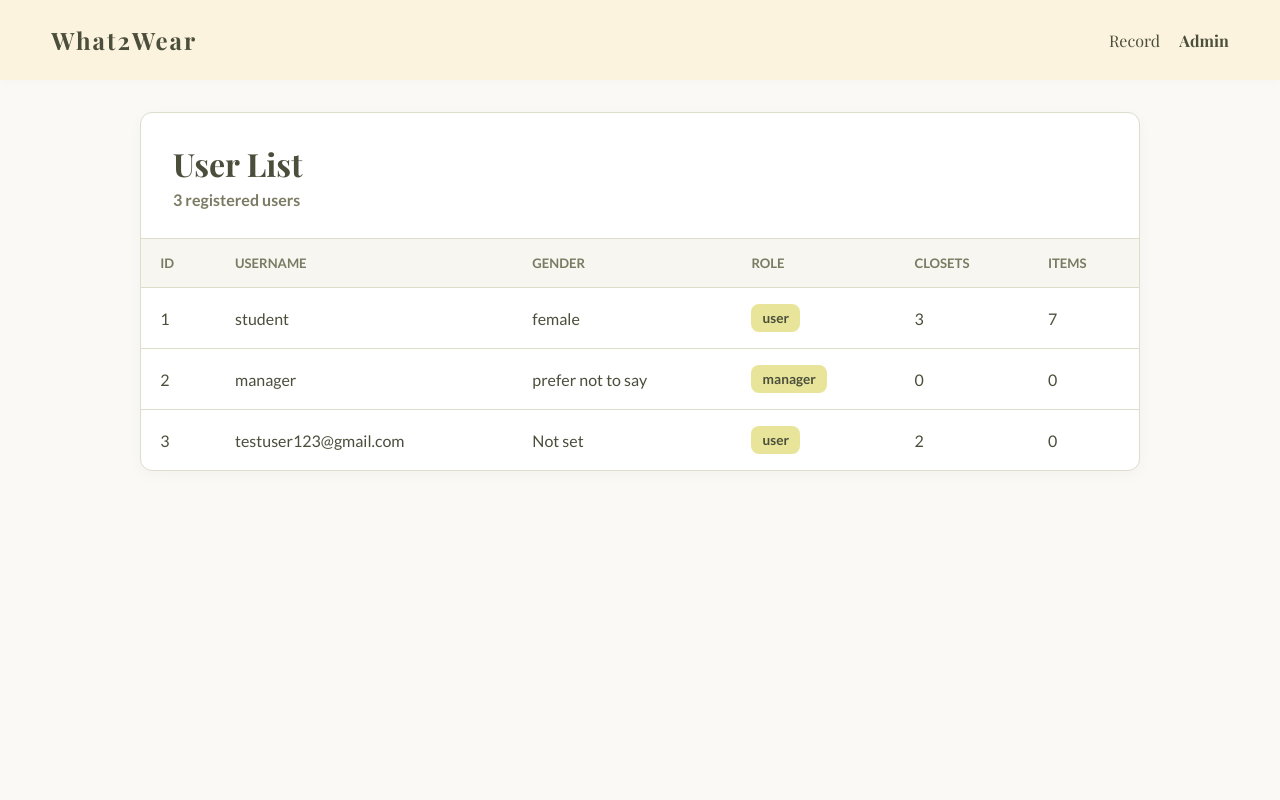
After one commit to chinpang1010/cant-see-group, a Flask app: page /admin in a window 1280 px wide. The commit adds this page. Run offline with Flask 3, Linux system fonts and the light colour scheme; data comes from the database, SQL or seed files in the repository; both versions use the stored data as it was after the commit.

Commit message:
Add admin page

```diff
--- a/api/sql.py
+++ b/api/sql.py
@@ -165,6 +165,25 @@ class Member:
     @staticmethod
     def get_all_account():
         return DB.fetchall("SELECT username FROM USER ORDER BY username")
+
+    @staticmethod
+    def get_all_users():
+        return DB.fetchall(
+            """
+            SELECT
+                U.u_id,
+                U.username,
+                COALESCE(U.gender, '') AS gender,
+                U.role,
+                COUNT(DISTINCT C.c_id) AS closet_count,
+                COUNT(DISTINCT I.item_id) AS item_count
+            FROM USER U
+            LEFT JOIN CLOSET C ON U.u_id = C.u_id
+            LEFT JOIN CLOTH_ITEM I ON C.c_id = I.c_id
+            GROUP BY U.u_id
+            ORDER BY U.u_id
+            """
+        )
 
     @staticmethod
     def create_member(data):
--- a/app.py
+++ b/app.py
@@ -80,6 +80,17 @@ def record():
 @app.route("/record.html")
 def record_alias():
     return redirect(url_for("record"))
+
+
+@app.route("/admin")
+def admin():
+    users = [dict(row) for row in Member.get_all_users()]
+    return render_template("admin.html", users=users)
+
+
+@app.route("/admin.html")
+def admin_alias():
+    return redirect(url_for("admin"))
 
 
 @app.route("/api/auth/login", methods=["POST"])
--- /dev/null
+++ b/static/admin.css
@@ -0,0 +1,152 @@
+:root {
+    --light-green: #e8e59b;
+    --olive-green: #c4c197;
+    --grey: #ddddcc;
+    --nav-bg: #fbf3dd;
+    --bg-color: #faf9f6;
+    --text-dark: #4a4e3b;
+}
+
+* {
+    margin: 0;
+    padding: 0;
+    box-sizing: border-box;
+}
+
+body {
+    min-height: 100vh;
+    font-family: 'Lato', sans-serif;
+    background-color: var(--bg-color);
+    color: var(--text-dark);
+}
+
+.navbar {
+    display: flex;
+    justify-content: space-between;
+    align-items: center;
+    padding: 1.5rem 4vw;
+    background-color: var(--nav-bg);
+    font-family: 'Playfair Display', serif;
+    font-size: 1rem;
+    box-shadow: 0 2px 10px rgba(0, 0, 0, 0.02);
+}
+
+.nav-logo {
+    font-size: 1.5rem;
+    font-weight: 700;
+    letter-spacing: 2px;
+}
+
+.logo-link,
+.nav-link {
+    color: inherit;
+    text-decoration: none;
+    transition: opacity 0.3s;
+}
+
+.logo-link:hover,
+.nav-link:hover {
+    opacity: 0.7;
+}
+
+.nav-right {
+    display: flex;
+    align-items: center;
+    gap: 1.2rem;
+}
+
+.nav-link.active {
+    font-weight: 700;
+}
+
+.admin-container {
+    padding: 2rem 4vw;
+}
+
+.admin-panel {
+    max-width: 1000px;
+    margin: 0 auto;
+    background-color: #fff;
+    border: 1px solid var(--grey);
+    border-radius: 12px;
+    box-shadow: 0 4px 15px rgba(0, 0, 0, 0.03);
+    overflow: hidden;
+}
+
+.admin-heading {
+    display: flex;
+    justify-content: space-between;
+    align-items: center;
+    gap: 1rem;
+    padding: 1.8rem 2rem;
+    border-bottom: 1px solid var(--grey);
+}
+
+.admin-heading h1 {
+    font-family: 'Playfair Display', serif;
+    font-size: 2rem;
+    margin-bottom: 0.35rem;
+}
+
+.admin-heading p {
+    color: #7b7a62;
+    font-weight: 700;
+}
+
+.user-table-wrap {
+    overflow-x: auto;
+}
+
+.user-table {
+    width: 100%;
+    border-collapse: collapse;
+    min-width: 680px;
+}
+
+.user-table th,
+.user-table td {
+    padding: 1rem 1.2rem;
+    text-align: left;
+    border-bottom: 1px solid var(--grey);
+}
+
+.user-table th {
+    background-color: #f7f6f0;
+    color: #7b7a62;
+    font-size: 0.82rem;
+    letter-spacing: 0;
+    text-transform: uppercase;
+}
+
+.user-table tr:last-child td {
+    border-bottom: none;
+}
+
+.role-badge {
+    display: inline-flex;
+    align-items: center;
+    min-height: 28px;
+    padding: 0.35rem 0.7rem;
+    border-radius: 8px;
+    background-color: var(--light-green);
+    color: var(--text-dark);
+    font-size: 0.85rem;
+    font-weight: 700;
+}
+
+.empty-row {
+    text-align: center;
+    color: #7b7a62;
+}
+
+@media (max-width: 700px) {
+    .navbar,
+    .admin-heading {
+        align-items: flex-start;
+        flex-direction: column;
+    }
+
+    .admin-panel {
+        border-radius: 8px;
+    }
+}
--- a/static/record.css
+++ b/static/record.css
@@ -60,13 +60,15 @@ textarea {
     letter-spacing: 2px;
 }
 
-.logo-link {
+.logo-link,
+.nav-link {
     text-decoration: none;
     color: inherit;
     transition: opacity 0.3s;
 }
 
-.logo-link:hover {
+.logo-link:hover,
+.nav-link:hover {
     opacity: 0.7;
 }
 
--- a/static/script.js
+++ b/static/script.js
@@ -530,6 +530,7 @@ document.addEventListener('DOMContentLoaded', () => {
         if (!navRight) return;
         navRight.innerHTML = `
             <a href="/record" class="nav-record-link">Record</a>
+            <a href="/admin" class="nav-record-link">Admin</a>
             <div class="user-profile">
                 <svg width="18" height="18" viewBox="0 0 24 24" fill="none" stroke="currentColor" stroke-width="2" stroke-linecap="round" stroke-linejoin="round"><path d="M20 21v-2a4 4 0 0 0-4-4H8a4 4 0 0 0-4 4v2"></path><circle cx="12" cy="7" r="4"></circle></svg>
                 <span>${escapeHtml(username)}</span>
@@ -554,6 +555,7 @@ document.addEventListener('DOMContentLoaded', () => {
         if (!navRight) return;
         navRight.innerHTML = `
             <a href="/record" class="nav-record-link">Record</a>
+            <a href="/admin" class="nav-record-link">Admin</a>
             <span class="login">
                 <svg width="18" height="18" viewBox="0 0 24 24" fill="none" stroke="currentColor" stroke-width="2" stroke-linecap="round" stroke-linejoin="round"><path d="M20 21v-2a4 4 0 0 0-4-4H8a4 4 0 0 0-4 4v2"></path><circle cx="12" cy="7" r="4"></circle></svg>
                 Log In
--- /dev/null
+++ b/templates/admin.html
@@ -0,0 +1,65 @@
+<!DOCTYPE html>
+<html lang="en">
+<head>
+    <meta charset="UTF-8">
+    <meta name="viewport" content="width=device-width, initial-scale=1.0">
+    <title>What2Wear | Admin</title>
+    <link rel="stylesheet" href="/static/admin.css">
+    <link rel="preconnect" href="https://fonts.googleapis.com">
+    <link rel="preconnect" href="https://fonts.gstatic.com" crossorigin>
+    <link href="https://fonts.googleapis.com/css2?family=Lato:wght@300;400;700&family=Playfair+Display:wght@400;700&display=swap" rel="stylesheet">
+</head>
+<body>
+    <header class="navbar">
+        <div class="nav-logo">
+            <a href="/" class="logo-link">What2Wear</a>
+        </div>
+        <div class="nav-right">
+            <a href="/record" class="nav-link">Record</a>
+            <a href="/admin" class="nav-link active">Admin</a>
+        </div>
+    </header>
+
+    <main class="admin-container">
+        <section class="admin-panel">
+            <div class="admin-heading">
+                <div>
+                    <h1>User List</h1>
+                    <p>{{ users|length }} registered users</p>
+                </div>
+            </div>
+
+            <div class="user-table-wrap">
+                <table class="user-table">
+                    <thead>
+                        <tr>
+                            <th>ID</th>
+                            <th>Username</th>
+                            <th>Gender</th>
+                            <th>Role</th>
+                            <th>Closets</th>
+                            <th>Items</th>
+                        </tr>
+                    </thead>
+                    <tbody>
+                        {% for user in users %}
+                        <tr>
+                            <td>{{ user.u_id }}</td>
+                            <td>{{ user.username }}</td>
+                            <td>{{ user.gender or 'Not set' }}</td>
+                            <td><span class="role-badge">{{ user.role }}</span></td>
+                            <td>{{ user.closet_count }}</td>
+                            <td>{{ user.item_count }}</td>
+                        </tr>
+                        {% else %}
+                        <tr>
+                            <td colspan="6" class="empty-row">No users found.</td>
+                        </tr>
+                        {% endfor %}
+                    </tbody>
+                </table>
+            </div>
+        </section>
+    </main>
+</body>
+</html>
--- a/templates/index.html
+++ b/templates/index.html
@@ -16,6 +16,7 @@
         </div>
         <div class="nav-right">
             <a href="/record" class="nav-record-link">Record</a>
+            <a href="/admin" class="nav-record-link">Admin</a>
             <span class="login">
                 <svg width="18" height="18" viewBox="0 0 24 24" fill="none" stroke="currentColor" stroke-width="2" stroke-linecap="round" stroke-linejoin="round"><path d="M20 21v-2a4 4 0 0 0-4-4H8a4 4 0 0 0-4 4v2"></path><circle cx="12" cy="7" r="4"></circle></svg>
                 Log In
--- a/templates/record.html
+++ b/templates/record.html
@@ -15,6 +15,7 @@
             <a href="/" class="logo-link">What2Wear</a>
         </div>
         <div class="nav-right">
+            <a href="/admin" class="nav-link">Admin</a>
             <span class="login" id="recordUserLabel">
                 <svg width="18" height="18" viewBox="0 0 24 24" fill="none" stroke="currentColor" stroke-width="2" stroke-linecap="round" stroke-linejoin="round"><path d="M20 21v-2a4 4 0 0 0-4-4H8a4 4 0 0 0-4 4v2"></path><circle cx="12" cy="7" r="4"></circle></svg>
                 student
```
Also changed, not shown: README.md, db/database.db.
